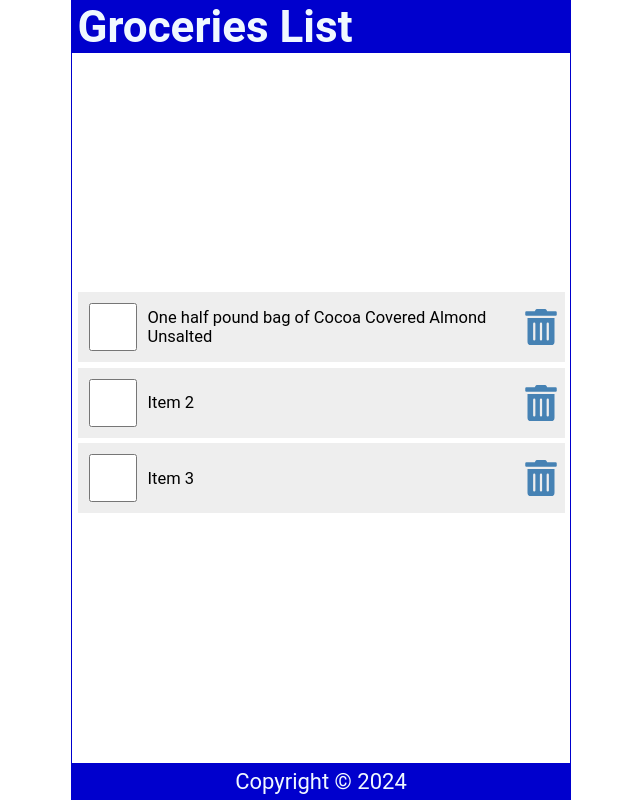
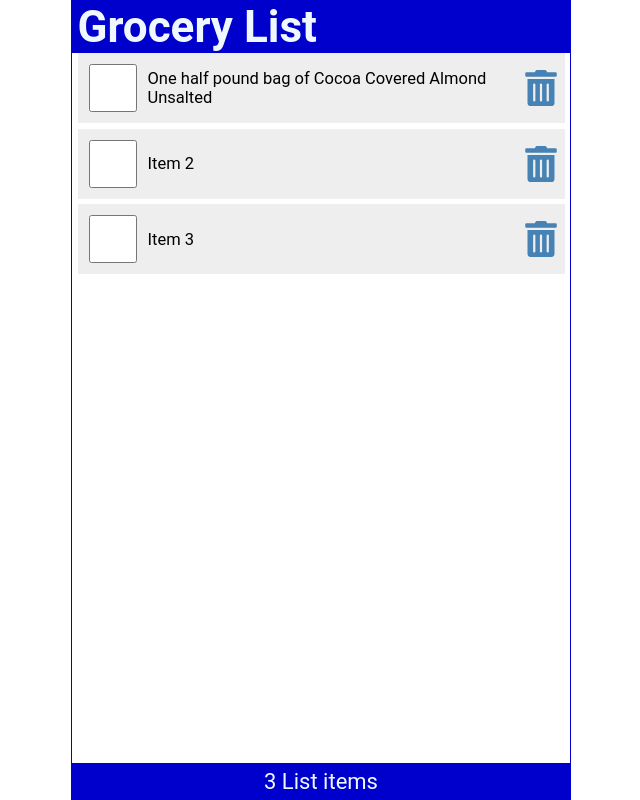
Before and after one commit to Ahnibaba/09HoursOfReact, a React (Create React App) app: page / in a window 1280 px wide. Shown: the whole page, without its empty margins (319-959 px from the left). Built offline with nearby package versions, Linux system fonts and the light colour scheme.

Commit message:
props and props drilling

```diff
--- a/src/App.js
+++ b/src/App.js
@@ -1,16 +1,51 @@
-
-import Header from "./Header"
-import Content from "./Content"
-import Footer from "./Footer"
+import { useState } from "react";
+import Header from "./Header";
+import Content from "./Content";
+import Footer from "./Footer";
 
 function App() {
+  const [items, setItems] = useState([
+    {
+      id: 1,
+      checked: false,
+      item: "One half pound bag of Cocoa Covered Almond Unsalted",
+    },
+    {
+      id: 2,
+      checked: false,
+      item: "Item 2",
+    },
+    {
+      id: 3,
+      checked: false,
+      item: "Item 3",
+    },
+  ]);
+
+  const handleCheck = (id) => {
+    const listItems = items.map((item) =>
+      item.id === id ? { ...item, checked: !item.checked } : item
+    );
+    setItems(listItems);
+    localStorage.setItem("shoppinglist", JSON.stringify(listItems));
+  };
+
+  const handleDelete = (id) => {
+    const listItems = items.filter((item) => item.id !== id);
+    setItems(listItems);
+    localStorage.setItem("shoppinglist", JSON.stringify(listItems));
+  };
 
   return (
     <div className="App">
-      <Header />
-      <Content />
-      <Footer />
+      <Header title="Grocery List" />
+      <Content
+         items={items}
+         handleCheck={handleCheck}
+         handleDelete={handleDelete}
 
+       />
+      <Footer length={items.length} />
     </div>
   );
 }
--- a/src/Content.js
+++ b/src/Content.js
@@ -1,76 +1,19 @@
-import { useState } from "react";
-import { FaTrashAlt } from "react-icons/fa"
+import ListItems from "./ListItems";
 
-const Content = () => {
-
-  const [items, setItems] = useState([
-    {
-      id: 1,
-      checked: false,
-      item: "One half pound bag of Cocoa Covered Almond Unsalted"
-    },
-    {
-      id: 2,
-      checked: false,
-      item: "Item 2"
-    },
-    {
-      id: 3,
-      checked: false,
-      item: "Item 3"
-    },
-  ]);
-
-
-   const handleCheck = (id) => {
-     const listItems = items.map((item) => item.id === id ? {...item, checked: !item.checked } : item );
-     setItems(listItems);
-     localStorage.setItem("shoppinglist", JSON.stringify(listItems));
-
-   }
-
-
-   const handleDelete = (id) => {
-     const listItems = items.filter((item) => item.id !== id)
-     setItems(listItems);
-     localStorage.setItem("shoppinglist", JSON.stringify(listItems));
-   }
-
-
-
-
-
+const Content = ({ items, handleCheck, handleDelete }) => {
   return (
-
-    <main className='main'>
+    <main className="main">
       {items.length ? (
-      <ul>
-         {items.map((item) => (
-          <li className="item" key={item.id}>
-              <input
-                type="checkbox"
-                checked={item.checked}
-                onChange={() => handleCheck(item.id)}
-
+        <ListItems
+          items={items}
+          handleCheck={handleCheck}
+          handleDelete={handleDelete}
         />
-                <label
-                    style={item.checked ? {textDecoration: "line-through"} : null}
-                    onDoubleClick={() => handleCheck(item.id)}
-                >{item.item}</label>
-                <FaTrashAlt
-                    onClick={() => handleDelete(item.id)}
-                    role="button"
-                    tabIndex="0"
-
-                />
-          </li>
-         ))}
-      </ul>
       ) : (
-          <p style={{marginTop: "2rem"}}>You list is empty</p>
+        <p style={{ marginTop: "2rem" }}>You list is empty</p>
       )}
     </main>
-  )
-}
+  );
+};
 
-export default Content
+export default Content;
--- a/src/Footer.js
+++ b/src/Footer.js
@@ -1,11 +1,14 @@
 import React from 'react'
 
-const Footer = () => {
+const Footer = ({ length }) => {
     const today = new Date();
     console.log(today);
   return (
     <footer className='footer'>
-        <p>Copyright &copy; {today.getFullYear()}</p>
+        {/* <p>Copyright &copy; {today.getFullYear()}</p> */}
+
+        <p>{length} List {length > 1? "items" : "item"}</p>
+
     </footer>
   )
 }
--- a/src/Header.js
+++ b/src/Header.js
@@ -1,15 +1,19 @@
 import React from 'react'
 
 
-const Header = () => {
+const Header = ({ title }) => {
 
   return (
     <header className='header'>
 
-      <h1>Groceries List</h1>
+      <h1>{title}</h1>
 
     </header>
   )
 }
 
+Header.defaultProps = {
+  title: "Default Title"
+}
+
 export default Header
--- /dev/null
+++ b/src/LineItem.js
@@ -0,0 +1,28 @@
+import React from "react";
+import { FaTrashAlt } from "react-icons/fa";
+
+const LineItem = ({ item, handleCheck, handleDelete }) => {
+  return (
+    <li className="item" key={item.id}>
+      <input
+        type="checkbox"
+        checked={item.checked}
+        onChange={() => handleCheck(item.id)}
+      />
+      <label
+        style={item.checked ? { textDecoration: "line-through" } : null}
+        onDoubleClick={() => handleCheck(item.id)}
+      >
+        {item.item}
+      </label>
+      <FaTrashAlt
+        onClick={() => handleDelete(item.id)}
+        role="button"
+        tabIndex="0"
+        aria-label={`Delete ${item.item}`}
+      />
+    </li>
+  );
+};
+
+export default LineItem;
--- /dev/null
+++ b/src/ListItems.js
@@ -0,0 +1,19 @@
+import React from "react";
+import LineItem from "./LineItem";
+
+const ListItems = ({ items, handleCheck, handleDelete }) => {
+  return (
+    <ul>
+      {items.map((item) => (
+        <LineItem
+          key={item.id}
+          item={item}
+          handleCheck={handleCheck}
+          handleDelete={handleDelete}
+        />
+      ))}
+    </ul>
+  );
+};
+
+export default ListItems;
--- a/src/index.css
+++ b/src/index.css
@@ -41,7 +41,7 @@ body{
   display: flex;
   flex-direction: column;
   flex-grow: 1;
-  justify-content: center;
+  justify-content: flex-start;
   align-items: center;
   overflow-y: auto;
 }
```
Lines whose indentation alone changed are shown as unchanged.
